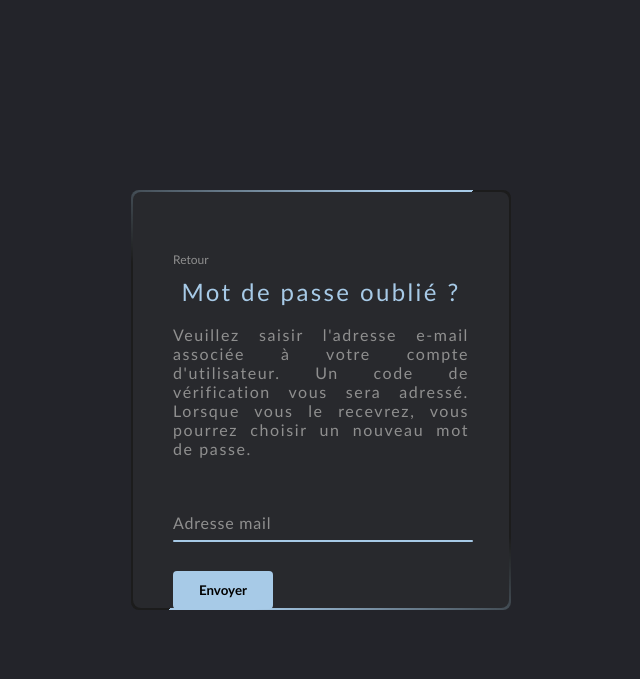
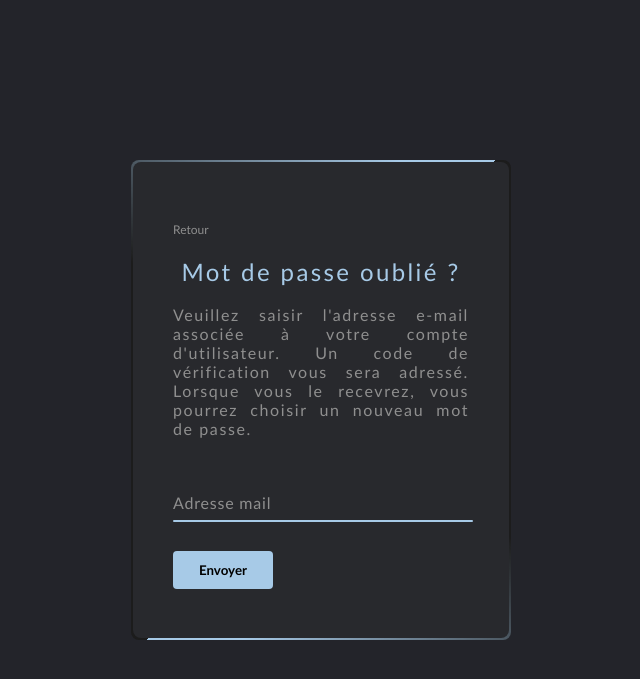
Before and after one commit to kvnrizk/BloomTech-FrontEnd.1, a PHP site: page /Forgot.html in a window 1280 px wide. Shown: the top 679 px of the page, without its empty margins (319-959 px from the left). Run offline with PHP 8.4, Linux system fonts and the light colour scheme.

Commit message:
Add files via upload

```diff
--- a/login/Forgot.html
+++ b/login/Forgot.html
@@ -6,9 +6,9 @@
 	<link rel="stylesheet" href="style.css">
 </head>
 <body>
-	<div class="box">
+	<div class="boxfrgt">
 		<form autocomplete="off">
-			<div class="links">
+			<div class="links" style="padding-bottom: 10px;">
 				<a href="LogIn.html">Retour</a>
 			</div>
 			<h2>Mot de passe oublié ?</h2>
--- a/login/style.css
+++ b/login/style.css
@@ -88,6 +88,42 @@ body
 	animation-delay: -3s;
 }
 
+.boxfrgt
+{
+	position: relative;
+	width: 380px;
+	height: 480px;
+	background: #1c1c1c;
+	border-radius: 8px;
+	overflow: hidden;
+}
+.boxfrgt::before
+{
+	content: '';
+	z-index: 1;
+	position: absolute;
+	top: -50%;
+	left: -50%;
+	width: 380px;
+	height: 480px;
+	transform-origin: bottom right;
+	background: linear-gradient(0deg,transparent,#A7CAE7,#A7CAE7);
+	animation: animate 6s linear infinite;
+}
+.boxfrgt::after
+{
+	content: '';
+	z-index: 1;
+	position: absolute;
+	top: -50%;
+	left: -50%;
+	width: 380px;
+	height: 480px;
+	transform-origin: bottom right;
+	background: linear-gradient(0deg,transparent,#A7CAE7,#A7CAE7);
+	animation: animate 6s linear infinite;
+	animation-delay: -3s;
+}
 
 
 @keyframes animate
```
